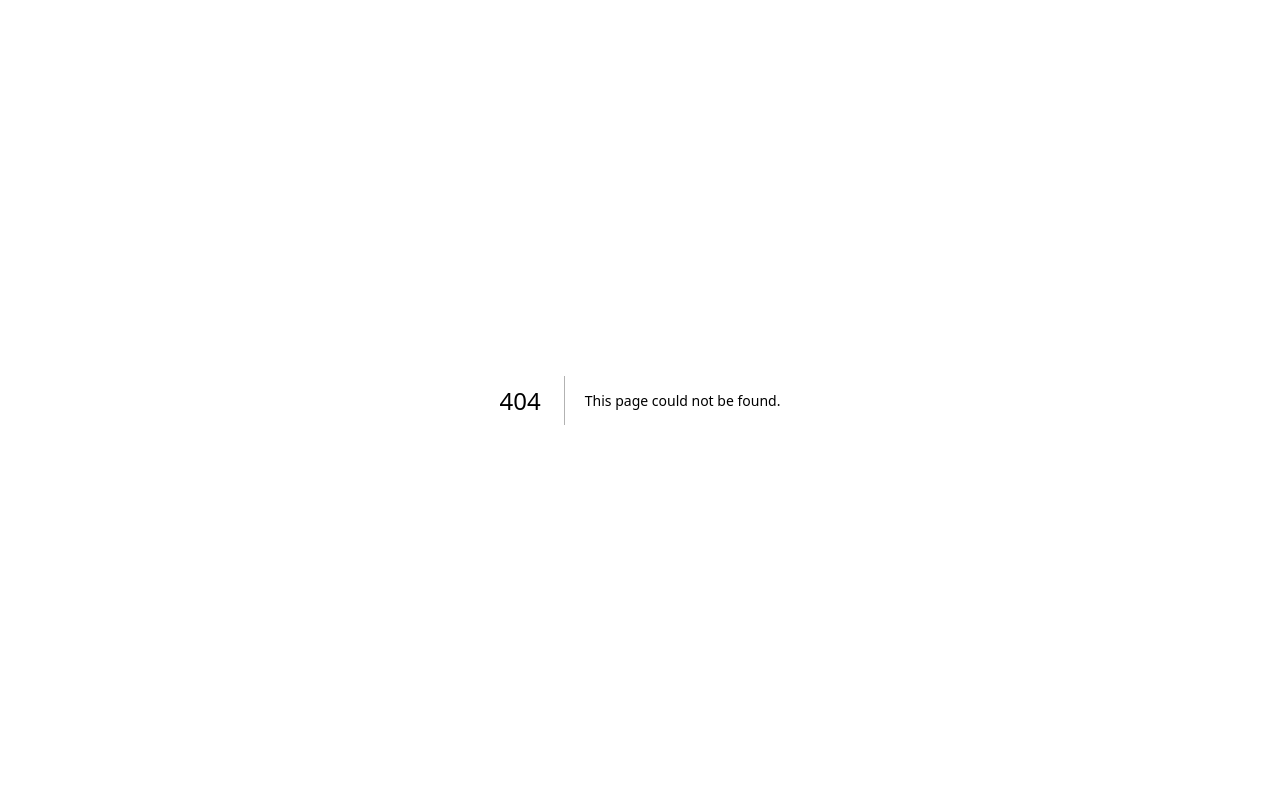
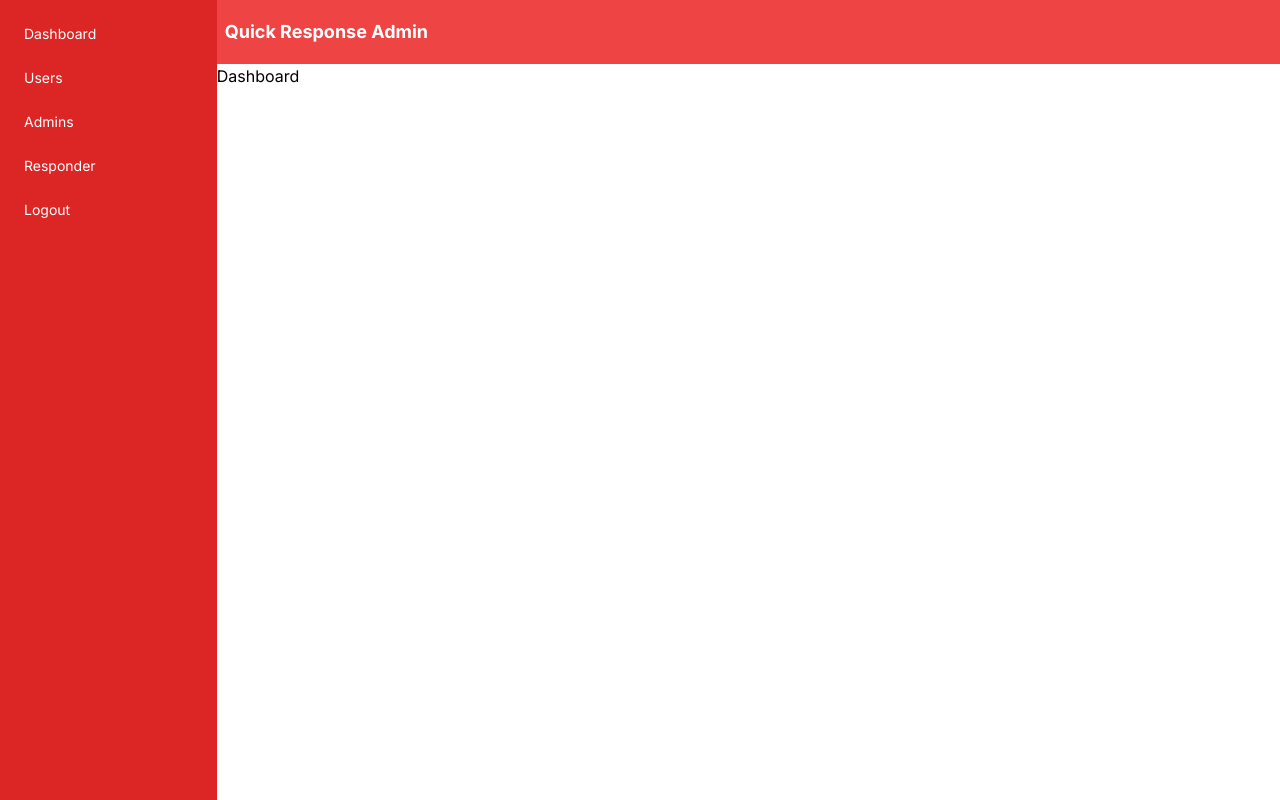
Before and after one commit to chappy11/quick-response-admin, a Next.js app: page /dashboard in a window 1280 px wide. Before the commit this address had no page. Built offline with nearby package versions, Linux system fonts and the light colour scheme.

Commit message:
[feature][chappy] Create admin dashboard

```diff
--- /dev/null
+++ b/src/app/(auth)/dashboard/page.tsx
@@ -0,0 +1,3 @@
+export default function DashboardPage() {
+  return <div>Dashboard</div>;
+}
--- /dev/null
+++ b/src/app/(auth)/layout.tsx
@@ -0,0 +1,47 @@
+import Link from "next/link";
+
+export default function AuthLayout({
+  children,
+}: Readonly<{
+  children: React.ReactNode;
+}>) {
+  return (
+    <div className=" flex flex-row">
+      <div className=" w-1/5 h-screen text-white bg-red-600 p-3">
+        <div className=" w-full ">
+          <nav>
+            <ul className=" w-full">
+              <Link href={"/dashboard"}>
+                <li className=" hover:bg-red-800 w-full cursor-pointer p-3 text-sm">
+                  Dashboard
+                </li>
+              </Link>
+              <Link href={"/user"}>
+                <li className=" hover:bg-red-800 w-full cursor-pointer p-3 text-sm">
+                  Users
+                </li>
+              </Link>
+              <li className=" hover:bg-red-800 w-full cursor-pointer p-3 text-sm">
+                Admins
+              </li>
+              <li className=" hover:bg-red-800 w-full cursor-pointer p-3 text-sm">
+                Responder
+              </li>
+              <li className=" hover:bg-red-800 w-full cursor-pointer p-3 text-sm">
+                Logout
+              </li>
+            </ul>
+          </nav>
+        </div>
+      </div>
+      <div className=" w-full">
+        <div className=" h-16 flex items-center  bg-red-500">
+          <p className="  p-2 font-bold text-lg text-white">
+            Quick Response Admin
+          </p>
+        </div>
+        {children}
+      </div>
+    </div>
+  );
+}
--- /dev/null
+++ b/src/app/(auth)/user/page.tsx
@@ -0,0 +1,3 @@
+export default function UserPage() {
+  return <div>User</div>;
+}
```
